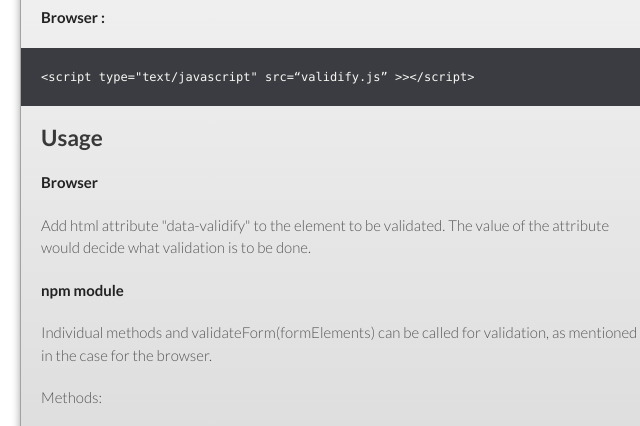
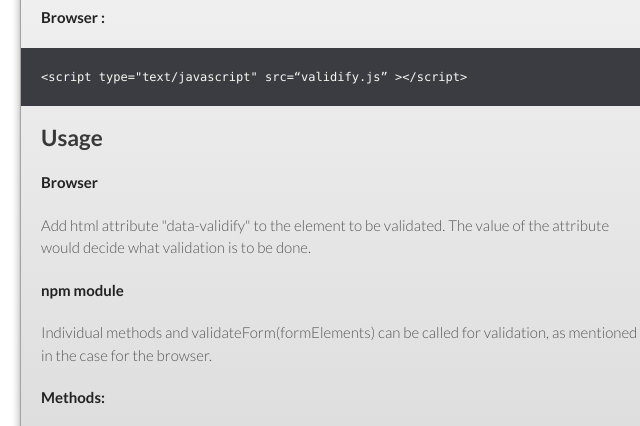
Before and after one commit to shivkanthb/ValidifyJS, a plain HTML site: page index.html in a window 1280 px wide. Shown: the part 398-824 px from the top of the page, 299-939 px from the left. Drawn offline with Linux system fonts and the light colour scheme.

Commit message:
doc update

```diff
--- a/index.html
+++ b/index.html
@@ -32,7 +32,7 @@
         <p><Strong>Node :</Strong></p>
         <pre><code>npm install validifyjs</code></pre>
         <p><strong>Browser :</strong></p>
-        <pre><code>&lt;script type="text/javascript" src=“validify.js” &gt;>&lt;/script&gt;</code></pre>
+        <pre><code>&lt;script type="text/javascript" src=“validify.js” &gt;&lt;/script&gt;</code></pre>
         <!-- <div class="highlight">
         <pre><span class="nb">require</span> <span class="s1">'redcarpet'</span>
 <span class="n">markdown</span> <span class="o">=</span> <span class="no">Redcarpet</span><span class="o">.</span><span class="n">new</span><span class="p">(</span><span class="s2">"Hello World!"</span><span class="p">)</span>
@@ -43,7 +43,7 @@
         <p>Add html attribute "data-validify" to the element to be validated. The value of the attribute would decide what validation is to be done.</p>
         <p><strong>npm module</strong></p>
         <p>Individual methods and validateForm(formElements) can be called for validation, as mentioned in the case for the browser.</p>
-        <p>Methods:</p>
+        <p><strong>Methods:</strong></p>
         <li>isEmpty()</li>
         <li>isZipCode() (only for codes in the US)</li>
         <li>isMDDYYYYDate()</li>
```
